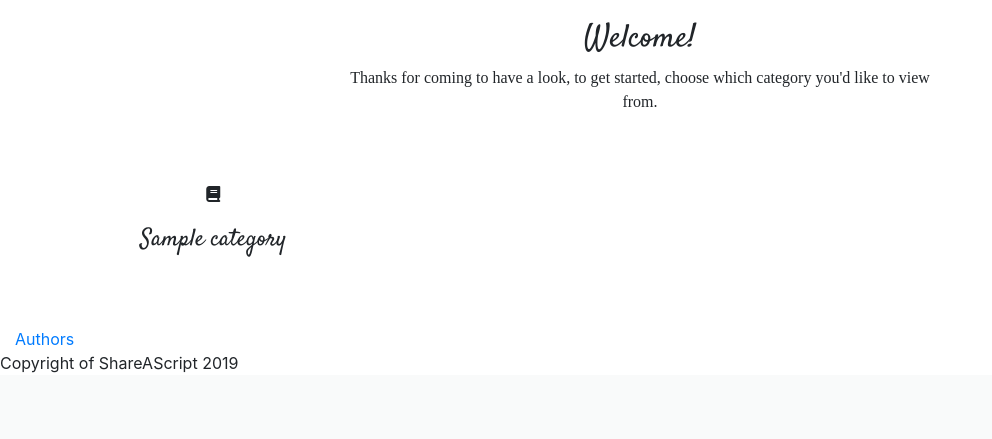
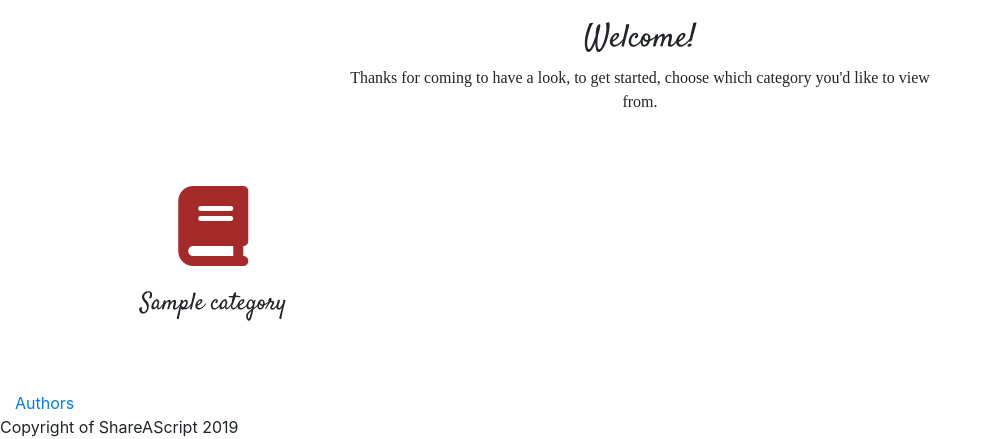
Before and after one commit to Seabhac-94/share_a_script, a Flask app: page /get_categories in a window 1280 px wide. Shown: the part 460-899 px from the top of the page, without its empty margins (0-992 px from the left). Before the commit the page ends 833 px from the top, so only its background shows below. Run offline with Flask 2, Linux system fonts and the light colour scheme; a database or web service that is not in the repository returns one stand-in record (values such as "Sample title"); some libraries are stand-ins or nearby versions; some web fonts are replaced.

Commit message:
style icons

```diff
--- a/static/css/style.css
+++ b/static/css/style.css
@@ -40,6 +40,9 @@
     background-color: transparent;
     border: none
 }
+
+/* --- font awesome icons --- */
+
 .fa-feather{
     font-size: 2rem;
     color: black;
@@ -54,3 +57,8 @@
     font-size: 2rem;
     color: black;
 }
+
+.fa-book {
+    font-size: 5rem;
+    color: brown;
+}
```
